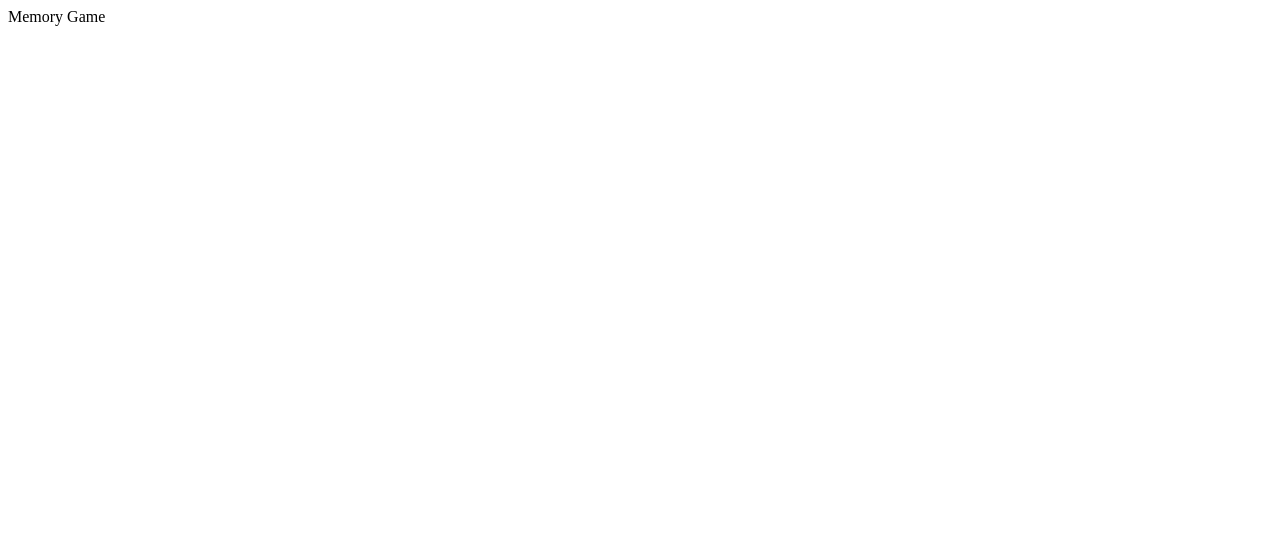
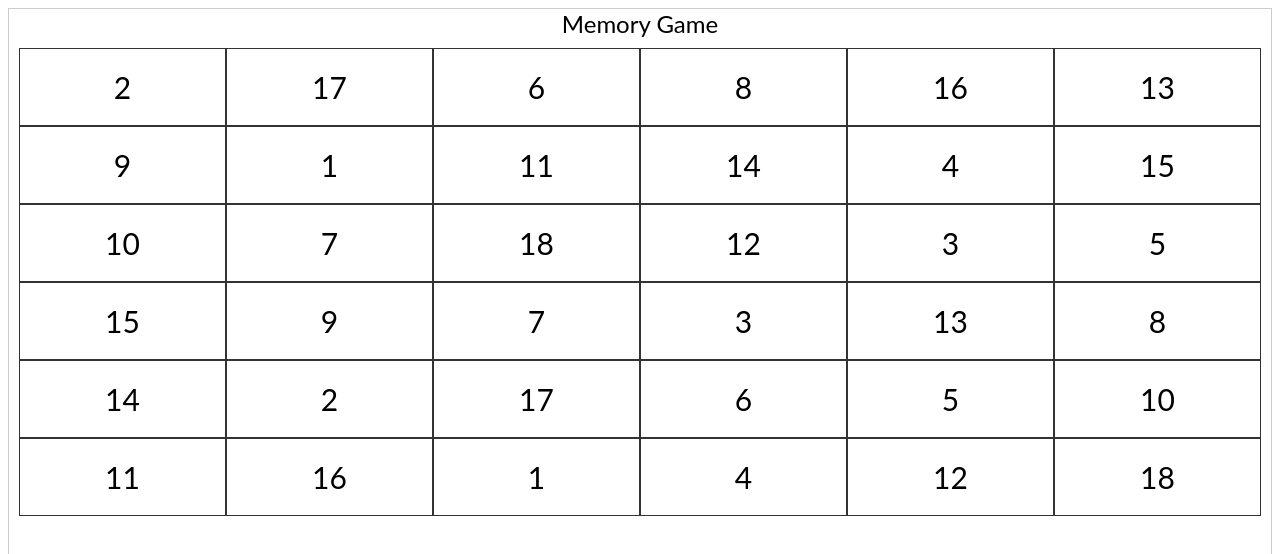
Before and after one commit to yasinvural/memory-game, a React (Vite) app: page / in a window 1280 px wide. Shown: the top 554 px of the page. Built offline with nearby package versions, Linux system fonts and the light colour scheme.

Commit message:
creating grid with dump card component

```diff
--- a/src/App.tsx
+++ /dev/null
@@ -1,5 +0,0 @@
-function App() {
-  return <div>Memory Game</div>;
-}
-
-export default App;
--- /dev/null
+++ b/src/components/App/index.tsx
@@ -0,0 +1,29 @@
+import { useState, useEffect } from "react";
+
+import "./style.css";
+import Card from "../Card";
+import { shuffle } from "../../utils";
+
+const App = () => {
+  const [cards, setCards] = useState<number[]>([]);
+
+  useEffect(() => {
+    for (let i = 0; i < 2; i++) {
+      const arr = shuffle(Array.from({ length: 18 }, (_, i) => i + 1));
+      setCards((prevState) => [...prevState, ...arr]);
+    }
+  }, []);
+
+  return (
+    <div className="playArea">
+      <div className="header">Memory Game</div>
+      <div className="cardContainer">
+        {cards.map((card, index) => (
+          <Card key={`${index}-${card}`} value={card} />
+        ))}
+      </div>
+    </div>
+  );
+};
+
+export default App;
--- /dev/null
+++ b/src/components/App/style.css
@@ -0,0 +1,16 @@
+.playArea{
+    height:100%;
+    border: 1px solid #ccc;
+    margin: 8px;
+}
+.header{
+    text-align: center;
+    font-size:24px;
+}
+
+.cardContainer {
+    display: grid;
+    grid-template-columns: repeat(6, auto);
+    grid-template-rows: repeat(6,auto);
+    padding: 10px;
+}
--- /dev/null
+++ b/src/components/Card/index.tsx
@@ -0,0 +1,15 @@
+import "./style.css";
+
+type CardType = {
+    value:number
+}
+
+const Card: React.FC<CardType> = ({ value }) => {
+  return (
+    <div className="card">
+      {value}
+    </div>
+  );
+};
+
+export default Card;
--- /dev/null
+++ b/src/components/Card/style.css
@@ -0,0 +1,8 @@
+.card{
+    background-color: rgba(255, 255, 255, 0.8);
+    border: 1px solid rgba(0, 0, 0, 0.8);
+    padding: 20px;
+    font-size: 30px;
+    text-align: center;
+    cursor: pointer;
+}
--- /dev/null
+++ b/src/index.css
@@ -0,0 +1,7 @@
+html,body, #root{
+    padding:0;
+    margin:0;
+    height:100%;
+    font-family: cursive, Lato;
+    font-size:16px;
+}
--- a/src/main.tsx
+++ b/src/main.tsx
@@ -1,9 +1,7 @@
-import React from 'react'
-import ReactDOM from 'react-dom/client'
-import App from './App'
+import React from "react";
+import ReactDOM from "react-dom/client";
+import App from "./components/App";
+import "./index.css";
 
-ReactDOM.createRoot(document.getElementById('root') as HTMLElement).render(
-  <React.StrictMode>
-    <App />
-  </React.StrictMode>
-)
+ReactDOM.createRoot(document.getElementById("root") as HTMLElement).render(<App />
+);
--- /dev/null
+++ b/src/utils/index.ts
@@ -0,0 +1,7 @@
+export const shuffle = (array: number[]): number[] => {
+    for (let i = array.length - 1; i > 0; i--) {
+        const j = Math.floor(Math.random() * (i + 1));
+        [array[i], array[j]] = [array[j], array[i]];
+    }
+    return array;
+};
```
